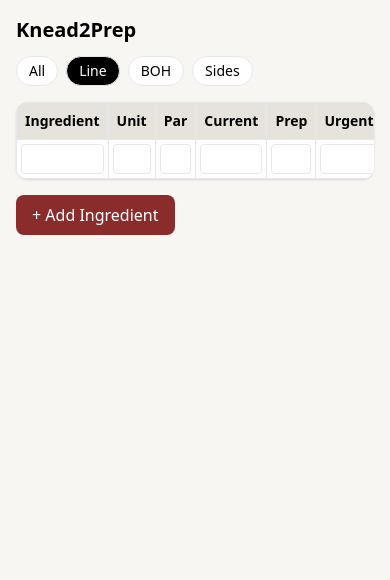
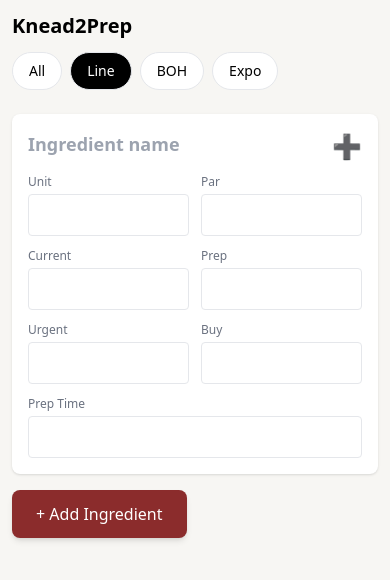
Before and after one commit to michelleduong03/Knead2Prep, a React (Create React App) app: page / in a window 390 px wide. Both pictures are taken after a click on the button "+ Add Ingredient". Shown: the top 580 px of the page. Built offline with nearby package versions, Linux system fonts and the light colour scheme.

Commit message:
mobile friendly, see per item

```diff
--- a/src/App.js
+++ b/src/App.js
@@ -122,12 +122,11 @@
 
 import { useState } from "react";
 
-const stations = ["All", "Line", "BOH", "Sides"];
+const stations = ["All", "Line", "BOH", "Expo"];
 
 export default function App() {
   const [activeStation, setActiveStation] = useState("Line");
   const [modalRowId, setModalRowId] = useState(null);
-
   const [rows, setRows] = useState([]);
 
   const handleChange = (id, field, value) => {
@@ -192,16 +191,16 @@
     .filter(Boolean);
 
   return (
-    <div className="min-h-screen bg-[#f7f6f3] p-4 text-black">
+    <div className="min-h-screen bg-[#f7f6f3] p-3 sm:p-4 text-black pb-20">
       <h1 className="text-xl font-bold mb-3">Knead2Prep</h1>
 
       {/* Tabs */}
-      <div className="flex gap-2 mb-4">
+      <div className="flex gap-2 mb-4 overflow-x-auto pb-2">
         {stations.map((station) => (
           <button
             key={station}
             onClick={() => setActiveStation(station)}
-            className={`px-3 py-1 rounded-full text-sm border transition ${
+            className={`px-4 py-2 rounded-full text-sm border transition whitespace-nowrap ${
               activeStation === station
                 ? "bg-black text-white"
                 : "bg-white text-black"
@@ -212,13 +211,133 @@
         ))}
       </div>
 
-      {/* ALL TAB – EMPTY STATE */}
+      {/* EMPTY STATE */}
       {activeStation === "All" && !hasAnyRows ? (
         <div className="bg-white rounded-xl shadow p-6 text-center text-gray-500">
           No ingredients added yet.
         </div>
       ) : (
-        <div className="overflow-x-auto bg-white rounded-xl shadow">
+        <>
+          {/* MOBILE CARDS (visible on small screens) */}
+          <div className="sm:hidden space-y-3">
+            {filteredRows.map((row) => (
+              <div key={row.id} className="bg-white rounded-lg shadow p-4">
+                <div className="flex items-start justify-between mb-3">
+                  <input
+                    className="flex-1 text-lg font-semibold border-b-2 border-transparent focus:border-black outline-none bg-transparent"
+                    placeholder="Ingredient name"
+                    value={row.ingredient}
+                    onChange={(e) =>
+                      handleChange(row.id, "ingredient", e.target.value)
+                    }
+                  />
+                  <button
+                    onClick={() => setModalRowId(row.id)}
+                    className="text-2xl ml-2 flex-shrink-0"
+                    title={row.notes ? "Night shift left a note" : "Add note"}
+                  >
+                    {row.notes ? "⚠️" : "➕"}
+                  </button>
+                </div>
+
+                <div className="grid grid-cols-2 gap-3">
+                  <div>
+                    <label className="text-xs text-gray-500 block mb-1">
+                      Unit
+                    </label>
+                    <input
+                      className="w-full border rounded px-3 py-2"
+                      value={row.unit}
+                      onChange={(e) =>
+                        handleChange(row.id, "unit", e.target.value)
+                      }
+                    />
+                  </div>
+
+                  <div>
+                    <label className="text-xs text-gray-500 block mb-1">
+                      Par
+                    </label>
+                    <input
+                      className="w-full border rounded px-3 py-2"
+                      value={row.par}
+                      onChange={(e) =>
+                        handleChange(row.id, "par", e.target.value)
+                      }
+                    />
+                  </div>
+
+                  <div>
+                    <label className="text-xs text-gray-500 block mb-1">
+                      Current
+                    </label>
+                    <input
+                      className="w-full border rounded px-3 py-2"
+                      value={row.current}
+                      onChange={(e) =>
+                        handleChange(row.id, "current", e.target.value)
+                      }
+                    />
+                  </div>
+
+                  <div>
+                    <label className="text-xs text-gray-500 block mb-1">
+                      Prep
+                    </label>
+                    <input
+                      className="w-full border rounded px-3 py-2"
+                      value={row.prep}
+                      onChange={(e) =>
+                        handleChange(row.id, "prep", e.target.value)
+                      }
+                    />
+                  </div>
+
+                  <div>
+                    <label className="text-xs text-gray-500 block mb-1">
+                      Urgent
+                    </label>
+                    <input
+                      className="w-full border rounded px-3 py-2"
+                      value={row.urgent}
+                      onChange={(e) =>
+                        handleChange(row.id, "urgent", e.target.value)
+                      }
+                    />
+                  </div>
+
+                  <div>
+                    <label className="text-xs text-gray-500 block mb-1">
+                      Buy
+                    </label>
+                    <input
+                      className="w-full border rounded px-3 py-2"
+                      value={row.buy}
+                      onChange={(e) =>
+                        handleChange(row.id, "buy", e.target.value)
+                      }
+                    />
+                  </div>
+
+                  <div className="col-span-2">
+                    <label className="text-xs text-gray-500 block mb-1">
+                      Prep Time
+                    </label>
+                    <input
+                      className="w-full border rounded px-3 py-2"
+                      value={row.prepTime}
+                      onChange={(e) =>
+                        handleChange(row.id, "prepTime", e.target.value)
+                      }
+                    />
+                  </div>
+                </div>
+              </div>
+            ))}
+          </div>
+
+          {/* DESKTOP TABLE (hidden on small screens) */}
+          <div className="hidden sm:block overflow-x-auto bg-white rounded-xl shadow">
             <table className="min-w-full border-collapse text-sm">
               <thead className="bg-[#e6e3dc]">
                 <tr>
@@ -267,7 +386,6 @@
                       </td>
                     ))}
 
-                  {/* Notes Indicator */}
                     <td className="border p-1 text-center">
                       <button
                         onClick={() => setModalRowId(row.id)}
@@ -286,12 +404,13 @@
               </tbody>
             </table>
           </div>
+        </>
       )}
 
       {activeStation !== "All" && (
         <button
           onClick={addRow}
-          className="mt-4 px-4 py-2 bg-[#8b2c2c] text-white rounded-lg"
+          className="mt-4 px-6 py-3 bg-[#8b2c2c] text-white rounded-lg font-medium shadow-md active:scale-95 transition"
         >
           + Add Ingredient
         </button>
@@ -300,11 +419,40 @@
       {/* PREP LIST */}
       {prepList.length > 0 && (
         <div className="mt-8 bg-white rounded-xl shadow p-4">
-          <h2 className="text-lg font-semibold mb-3">
-            Prep List for Today
-          </h2>
+          <h2 className="text-lg font-semibold mb-3">Prep List for Today</h2>
 
-          <table className="w-full text-sm border-collapse">
+          {/* Mobile prep list */}
+          <div className="sm:hidden space-y-3">
+            {prepList.map((item) => (
+              <div key={item.id} className="border rounded-lg p-3">
+                <div className="font-semibold text-base mb-2">
+                  {item.ingredient || "—"}
+                </div>
+                <div className="grid grid-cols-2 gap-2 text-sm">
+                  <div>
+                    <span className="text-gray-500">Station:</span>{" "}
+                    {item.station}
+                  </div>
+                  <div>
+                    <span className="text-gray-500">Prep:</span>{" "}
+                    {item.amountToPrep}
+                  </div>
+                  <div>
+                    <span className="text-gray-500">Urgent:</span>{" "}
+                    {item.urgent || "—"}
+                  </div>
+                </div>
+                {item.notes && (
+                  <div className="mt-2 text-xs text-gray-600 border-t pt-2">
+                    <span className="text-gray-500">Note:</span> {item.notes}
+                  </div>
+                )}
+              </div>
+            ))}
+          </div>
+
+          {/* Desktop prep list */}
+          <table className="hidden sm:table w-full text-sm border-collapse">
             <thead className="bg-[#e6e3dc]">
               <tr>
                 <th className="border p-2 text-left">Ingredient</th>
@@ -322,16 +470,14 @@
                     {item.ingredient || "—"}
                   </td>
 
-                  <td className="border p-2 text-center">
-                    {item.station}
-                  </td>
+                  <td className="border p-2 text-center">{item.station}</td>
 
                   <td className="border p-2 text-center">
                     {item.amountToPrep}
                   </td>
 
                   <td className="border p-2 text-center">
-                    {item.urgent ? "⚠️" : "—"}
+                    {item.urgent || "—"}
                   </td>
 
                   <td className="border p-2 text-xs text-gray-600">
@@ -344,18 +490,17 @@
         </div>
       )}
 
-
       {/* NOTES MODAL */}
       {activeModalRow && (
-        <div className="fixed inset-0 bg-black/40 flex items-center justify-center z-50">
-          <div className="bg-white rounded-xl p-4 w-[90%] max-w-md">
+        <div className="fixed inset-0 bg-black/40 flex items-center justify-center z-50 p-4">
+          <div className="bg-white rounded-xl p-4 w-full max-w-md">
             <h2 className="font-semibold mb-2">
               Night Shift Notes –{" "}
               {activeModalRow.ingredient || "Ingredient"}
             </h2>
 
             <textarea
-              className="w-full border rounded p-2 bg-yellow-50 text-black"
+              className="w-full border rounded p-3 bg-yellow-50 text-black text-base"
               rows={4}
               value={activeModalRow.notes}
               onChange={(e) =>
@@ -366,7 +511,7 @@
             <div className="flex justify-end mt-3">
               <button
                 onClick={() => setModalRowId(null)}
-                className="px-3 py-1 border rounded"
+                className="px-4 py-2 border rounded font-medium"
               >
                 Close
               </button>
```
Lines whose indentation alone changed are shown as unchanged.
